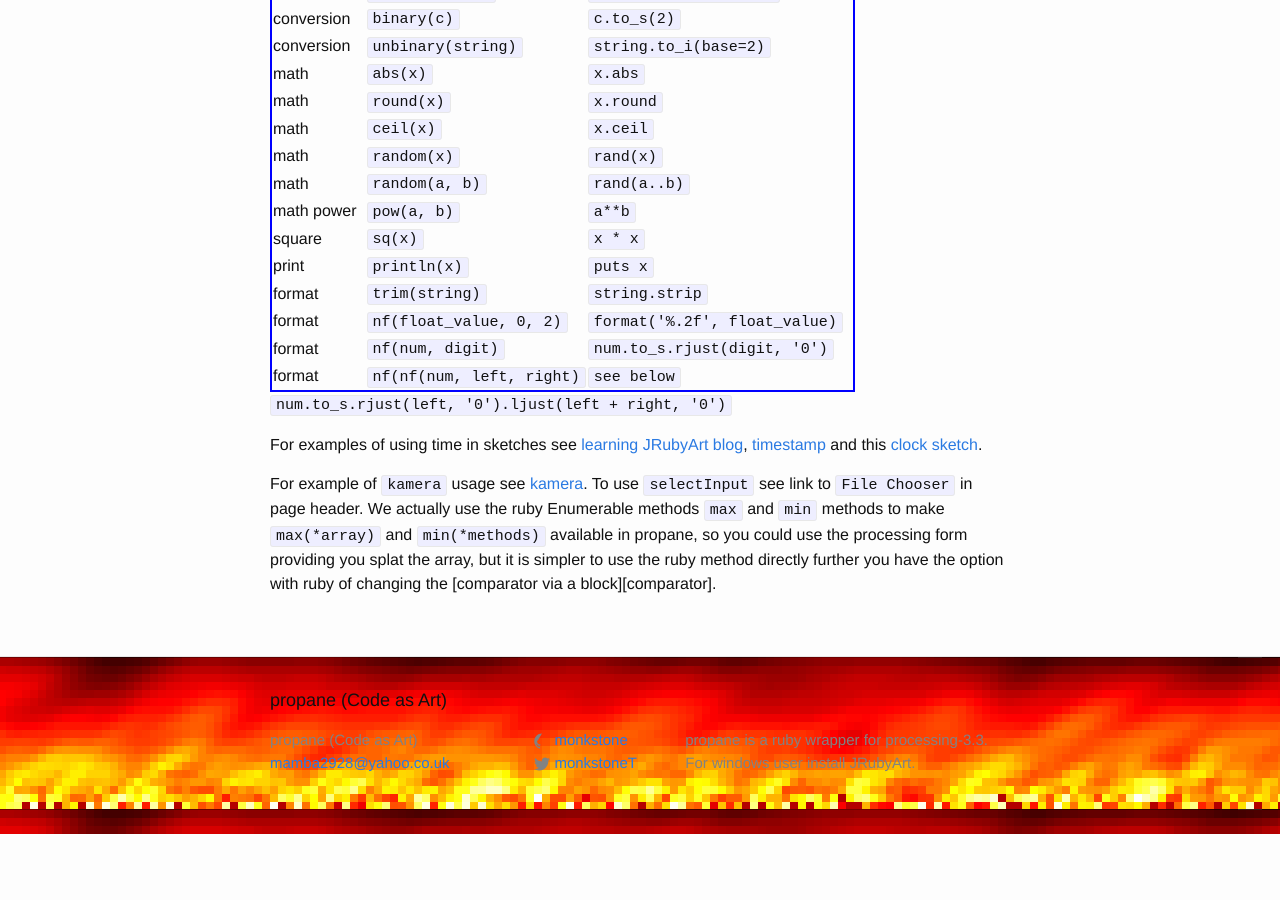
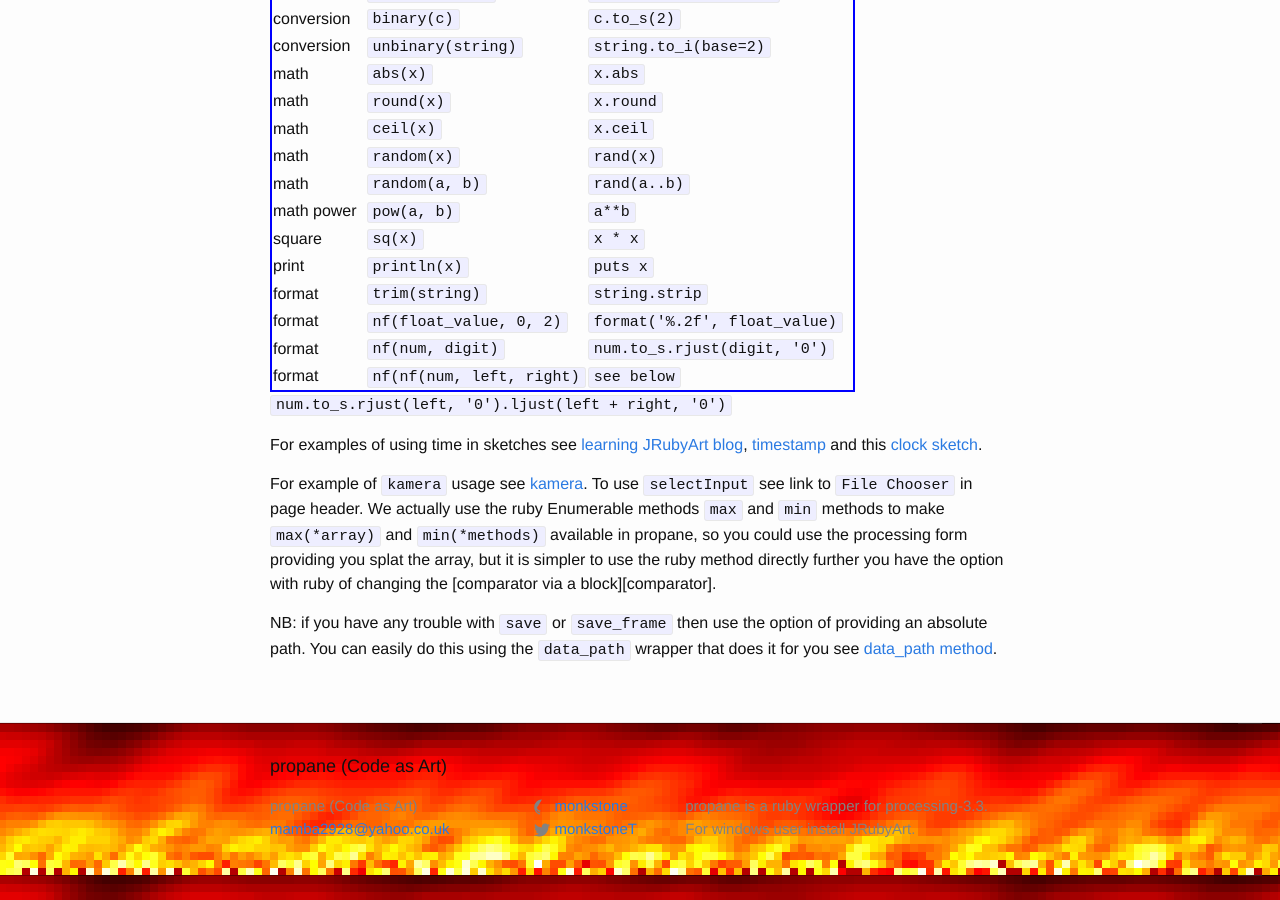
Before and after one commit to ruby-processing/propane, a Jekyll site: the page built from _methods/alternative_methods.md, in a window 1280 px wide and 900 px high, scrolled down 891 px. Built offline with Jekyll 4.4.1, drawn with Linux system fonts in a browser that asks for light colours; before the commit the page ends 1725 px from its top, so only the background shows below that.

Commit message:
data_path on save

```diff
--- a/_methods/alternative_methods.md
+++ b/_methods/alternative_methods.md
@@ -56,6 +56,9 @@ For examples of using time in sketches see [learning JRubyArt blog][time], [time
 
 For example of `kamera` usage see [kamera][kamera]. To use `selectInput` see link to `File Chooser` in page header. We actually use the ruby Enumerable methods `max` and `min` methods to make `max(*array)` and `min(*methods)` available in propane, so you could use the processing form providing you splat the array, but it is simpler to use the ruby method directly further you have the option with ruby of changing the [comparator via a block][comparator].
 
+NB: if you have any trouble with `save` or `save_frame` then use the option of providing an absolute path.  You can easily do this using the `data_path` wrapper that does it for you see [data_path method][data_path].
+
+[data_path]:{{site.github.url}}/data_path/
 [time]:https://monkstone.github.io/time
 [timestamp]:https://monkstone.github.io/timestamp/
 [clock]:https://github.com/ruby-processing/JRubyArt-examples/blob/master/processing_app/library/fastmath/clock.rb
```
Also changed, not shown: _methods/data_path.md (+2 -0 lines).
